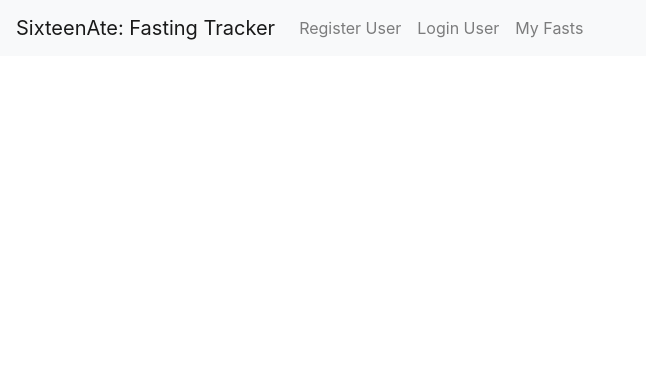
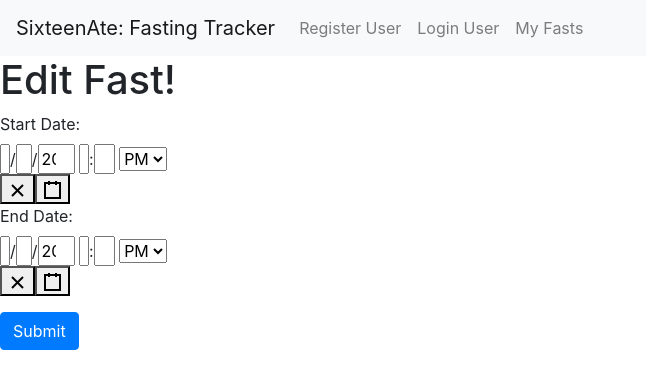
Before and after one commit to sahuashi/if-tracker, a React (Create React App) app in the folder client/: page /fasts/edit/1 in a window 1280 px wide. Shown: the top 388 px of the page, without its empty margins (0-646 px from the left). Built offline with nearby package versions, Linux system fonts and the light colour scheme; no server answers.

Commit message:
Add edit feature clientside

```diff
--- a/client/src/App.js
+++ b/client/src/App.js
@@ -6,6 +6,7 @@ import RegisterUser from "./components/registeruser";
 import LoginUser from "./components/loginuser";
 import MyFasts from "./components/myfasts";
 import AddFast from "./components/addfast";
+import EditFast from "./components/editfast";
 import LogoutUser from "./components/logoutuser";
 
 function App() {
@@ -33,7 +34,8 @@ function App() {
       <Route path="/user/signup" render={(props) => <RegisterUser {...props} user={user} onChange={setUser}/>} />
       <Route path="/user/login" render={(props) => <LoginUser {...props} user={user} onChange={setUser}/>} />
       <Route exact path="/fasts/" render={(props) => <MyFasts {...props} user={user} onChange={setUser}/>} />
-      <Route path="/fasts/add" render={(props) => <AddFast {...props} user={user} />} onChange={setUser}/>
+      <Route exact path="/fasts/add" render={(props) => <AddFast {...props} user={user} onChange={setUser}/>} />
+      <Route exact path="/fasts/edit/:id" render={(props) => <EditFast {...props} user={user} onChange={setUser}/>} />
       <Route path="/user/logout" render={(props) => <LogoutUser {...props} user={user} onChange={setUser}/>} />
     </Router>
   );
--- /dev/null
+++ b/client/src/components/editfast.js
@@ -0,0 +1,72 @@
+import React from 'react';
+import { Form, Button } from 'react-bootstrap';
+import DateTimePicker from 'react-datetime-picker'
+import axios from 'axios';
+
+export default class EditFast extends React.Component {
+    constructor(props) {
+        super(props);
+        console.log(this.props);
+        this.state = {
+            startdate: new Date(),
+            enddate: new Date()
+        };
+        this.handleStartDateChange = this.handleStartDateChange.bind(this);
+        this.handleEndDateChange = this.handleEndDateChange.bind(this);
+        this.handleSubmit = this.handleSubmit.bind(this);
+    }
+
+    componentDidMount(){
+        axios.get('http://localhost:5000/fasts/' + this.props.match.params.id)
+        .then(res => {
+            console.log(res.data);
+            this.setState({startdate: new Date(res.data.startTime), enddate: new Date(res.data.endTime)});
+        })
+        .catch(err => console.log(err));
+    }
+
+    handleStartDateChange(date) {
+        this.setState({ startdate: date });
+    }
+
+    handleEndDateChange(date) {
+        this.setState({ enddate: date });
+    }
+
+    handleSubmit(event) {
+        event.preventDefault();
+
+        const Fast = {
+            startTime: this.state.startdate,
+            endTime: this.state.enddate,
+            user: this.props.user.id
+        };
+
+        console.log(Fast);
+
+        axios.post(`http://localhost:5000/fasts/edit/${this.props.match.params.id}`, Fast)
+        .then(res => console.log(res.data));
+
+    }
+
+    render() {
+        return (
+            <div>
+            <h1>Edit Fast!</h1>
+            <Form onSubmit={this.handleSubmit}>
+                <Form.Group>
+                    <div>
+                    <Form.Label>Start Date: </Form.Label>
+                    <DateTimePicker value={this.state.startdate} onChange={this.handleStartDateChange}/>
+                    </div>
+                    <div>
+                    <Form.Label>End Date: </Form.Label>
+                    <DateTimePicker value={this.state.enddate} onChange={this.handleEndDateChange}/>
+                    </div>
+                </Form.Group>
+                <Button variant="primary" type="submit">Submit</Button>
+            </Form>
+            </div>
+        );
+    }
+}
--- a/client/src/components/fast.js
+++ b/client/src/components/fast.js
@@ -1,5 +1,6 @@
 import Moment from 'react-moment';
 import React from 'react';
+import {Link} from 'react-router-dom';
 import {ProgressBar, Button} from 'react-bootstrap';
 
 export default class Fast extends React.Component{
@@ -69,6 +70,7 @@ export default class Fast extends React.Component{
             <br/>
             {progressbar}
             <Button onClick={this.deleteFast}>Delete Fast</Button>
+            <Link to={`/fasts/edit/${this.state.id}`}>Edit Fast</Link>
         </div>)
     }
 }
```
Also changed, not shown: 2 other files (tests, documents, lock files or other folders).
